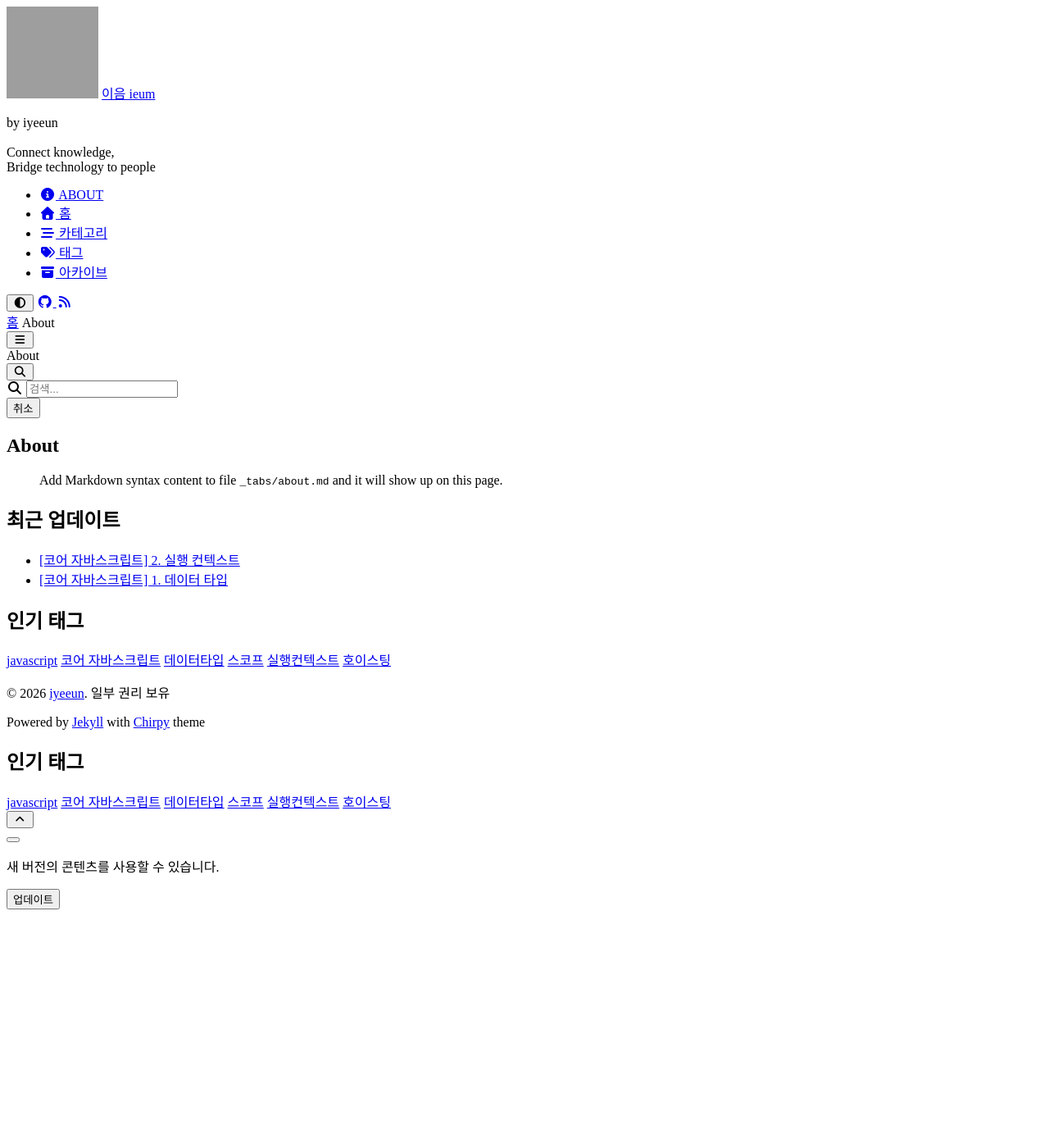
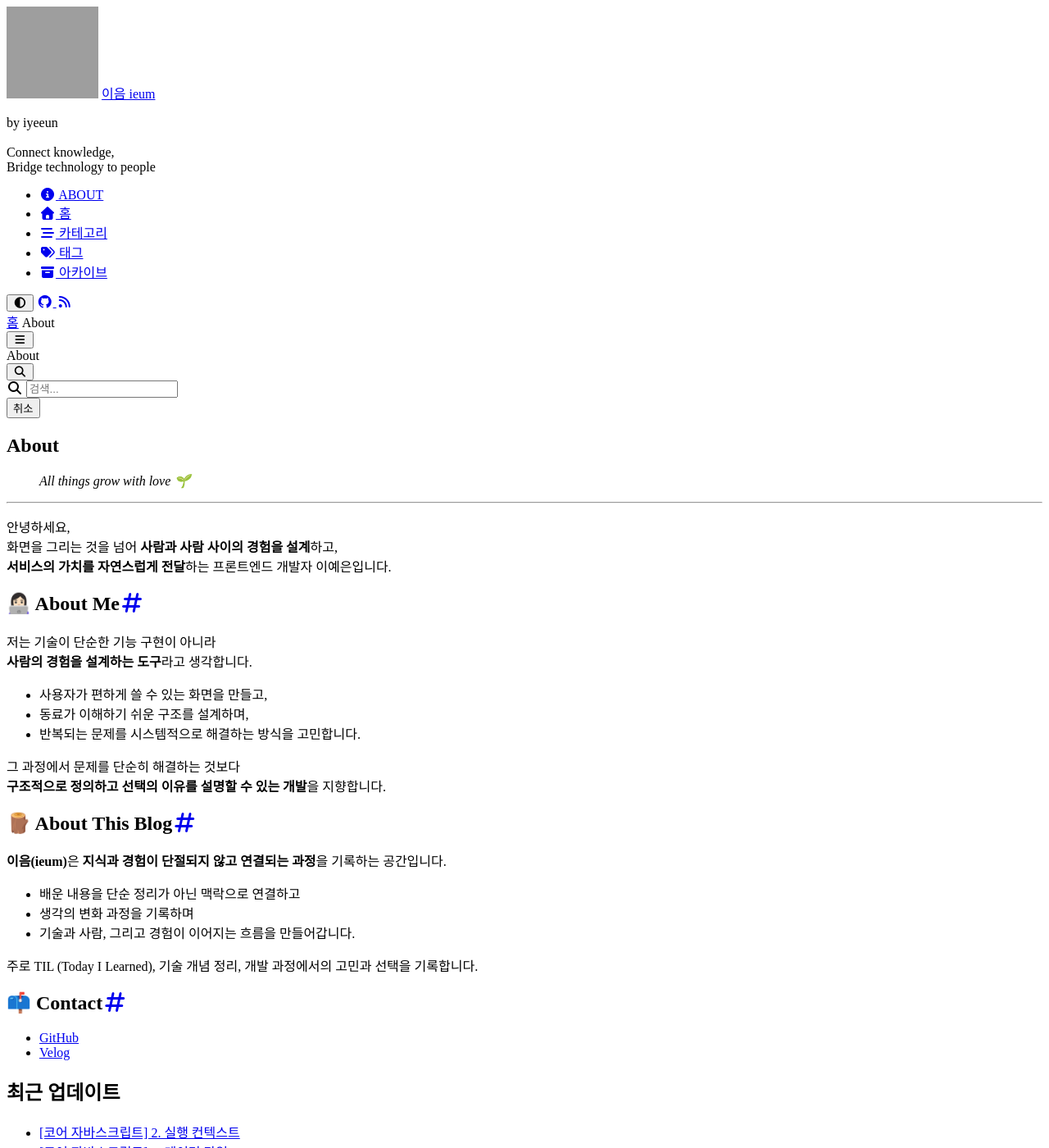
Before and after one commit to iyeeun/iyeeun.github.io, a Jekyll site: the page built from _tabs/about.md, in a window 1280 px wide and 1400 px high. Shown: the whole window at 82% size. Built offline with Jekyll 4.4.1, drawn with Linux system fonts in a browser that asks for light colours; cached includes are drawn as plain includes; nearby versions of some CDN libraries; some web fonts are replaced; grey boxes are pictures that could not be loaded.

Commit message:
post: modify about.md

```diff
--- a/_tabs/about.md
+++ b/_tabs/about.md
@@ -4,5 +4,37 @@ icon: fas fa-info-circle
 order: 4
 ---
 
-> Add Markdown syntax content to file `_tabs/about.md`{: .filepath } and it will show up on this page.
-{: .prompt-tip }
+> _All things grow with love 🌱_
+
+---
+
+안녕하세요,
+화면을 그리는 것을 넘어 **사람과 사람 사이의 경험을 설계**하고,
+**서비스의 가치를 자연스럽게 전달**하는 프론트엔드 개발자 이예은입니다.
+
+## 👩🏻‍💻 About Me
+
+저는 기술이 단순한 기능 구현이 아니라
+**사람의 경험을 설계하는 도구**라고 생각합니다.
+
+- 사용자가 편하게 쓸 수 있는 화면을 만들고,
+- 동료가 이해하기 쉬운 구조를 설계하며,
+- 반복되는 문제를 시스템적으로 해결하는 방식을 고민합니다.
+
+그 과정에서 문제를 단순히 해결하는 것보다
+**구조적으로 정의하고 선택의 이유를 설명할 수 있는 개발**을 지향합니다.
+
+## 🪵 About This Blog
+
+**이음(ieum)**은 **지식과 경험이 단절되지 않고 연결되는 과정**을 기록하는 공간입니다.
+
+- 배운 내용을 단순 정리가 아닌 맥락으로 연결하고
+- 생각의 변화 과정을 기록하며
+- 기술과 사람, 그리고 경험이 이어지는 흐름을 만들어갑니다.
+
+주로 TIL (Today I Learned), 기술 개념 정리, 개발 과정에서의 고민과 선택을 기록합니다.
+
+## 📫 Contact
+
+- [GitHub](https://github.com/iyeeun)
+- [Velog](https://velog.io/@iyeeun/posts)
```
